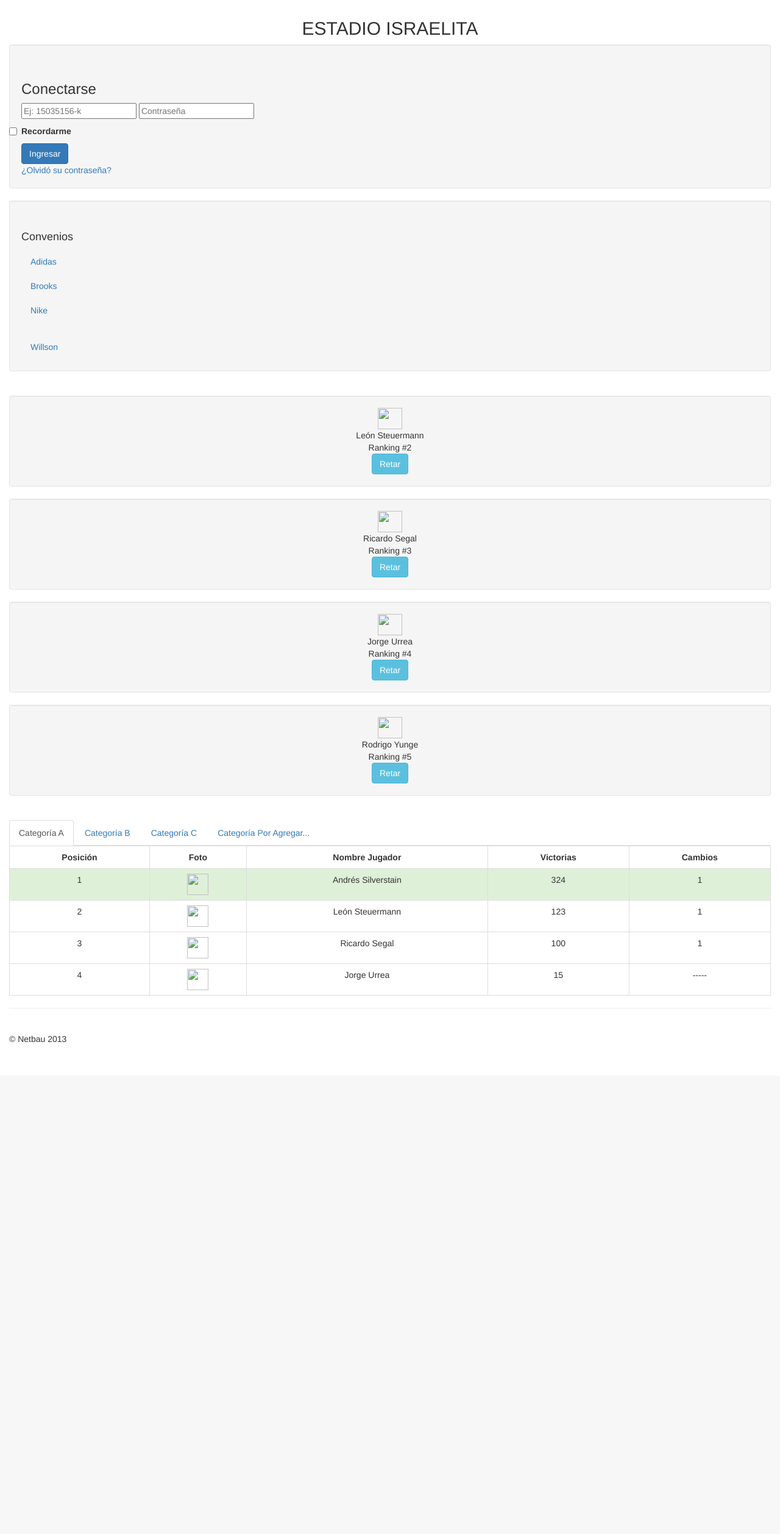
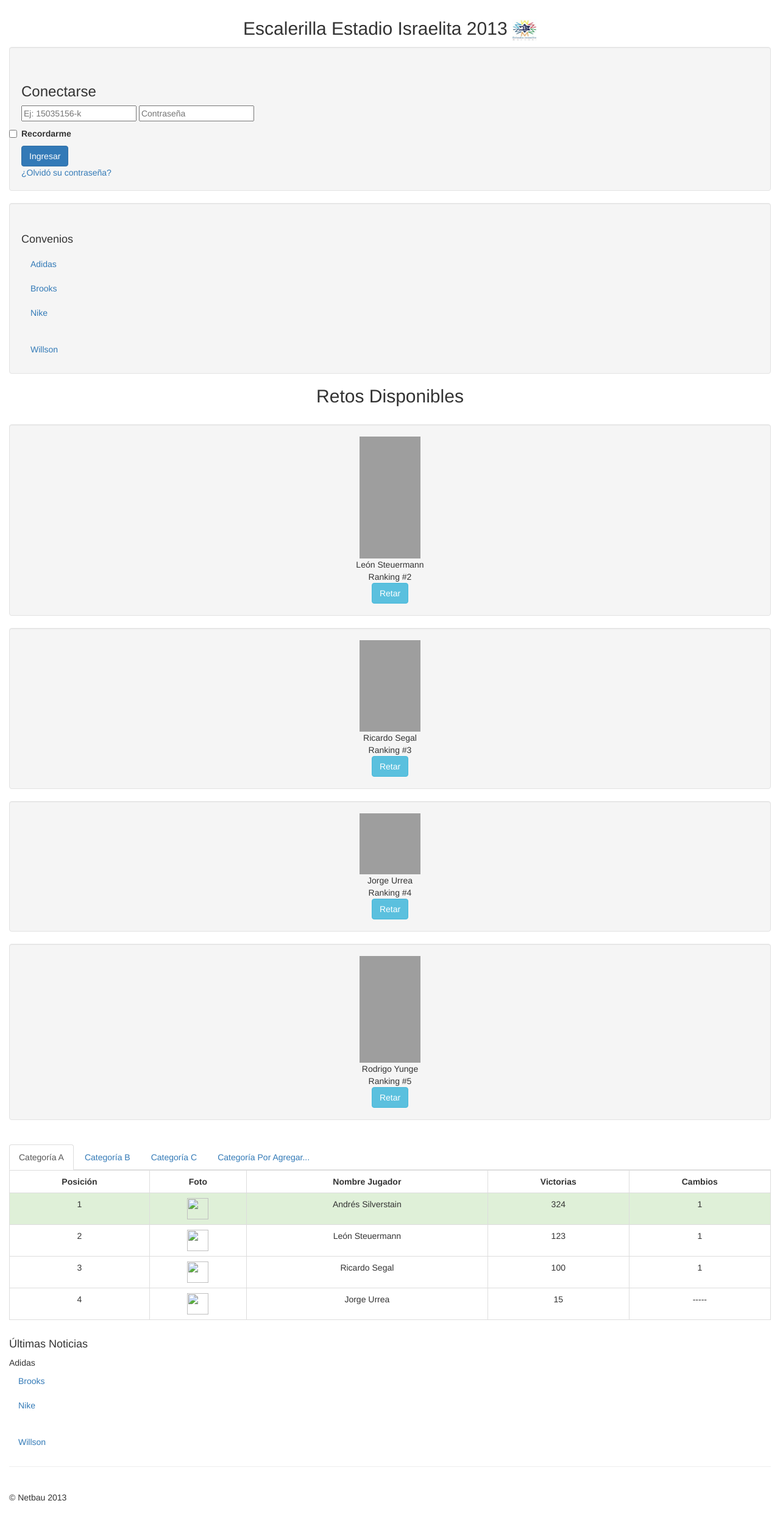
Before and after one commit to Netbau/escalerilla, a PHP site: page /usuario.php in a window 1280 px wide. Shown: the part 50-2566 px from the top of the page at 61% size. Before the commit the page ends 1760 px from the top, so only its background shows below. Run offline with PHP 8.4, Linux system fonts and the light colour scheme; some libraries are stand-ins or nearby versions; grey boxes are pictures that could not be loaded.

Commit message:
Cambios de Imagen

```diff
--- a/capaVistas/retosDisponibles.php
+++ b/capaVistas/retosDisponibles.php
@@ -1,24 +1,26 @@
+<center>
             <div class="span3 well"><!--1ra persona-->
-			<center><img src="#" height ="35" width="40"></center>
+			<center><img src="http://thesocialmediapro.co/wp-content/uploads/2011/11/facebook-profile-picture.jpg" height ="200" width="100"></center>
 			<center>León Steuermann</center>
 			<center>Ranking #2</center>
 			<center><a href="#" class="btn btn-info retar">Retar</a></center>
 			</div>
 			<div class="span3 well"><!--2ra persona-->
-			<center><img src="#" height ="35" width="40"></center>
+			<center><img src="http://thesocialmediapro.co/wp-content/uploads/2011/11/facebook-profile-picture.jpg" height ="150" width="100"></center>
 			<center>Ricardo Segal</center>
 			<center>Ranking #3</center>
 			<center><a href="#" class="btn btn-info retar">Retar</a></center>
 			</div>
 			<div class="span3 well"><!--3ra persona-->
-			<center><img src="#" height ="35" width="40"></center>
+			<center><img src="http://thesocialmediapro.co/wp-content/uploads/2011/11/facebook-profile-picture.jpg" height ="100" width="100"></center>
 			<center>Jorge Urrea</center>
 			<center>Ranking #4</center>
 			<center><a href="#" class="btn btn-info retar">Retar</a></center>
 			</div>
 			<div class="span3 well"><!--4ta persona-->
-			<center><img src="#" height ="35" width="40"></center>
+			<center><img src="http://thesocialmediapro.co/wp-content/uploads/2011/11/facebook-profile-picture.jpg" height ="175" width="100"></center>
 			<center>Rodrigo Yunge</center>
 			<center>Ranking #5</center>
 			<center><a href="#" class="btn btn-info retar">Retar</a></center>
 			</div>
+</center>
--- a/usuario.php
+++ b/usuario.php
@@ -52,7 +52,7 @@
     </div>
 
      <div class="container-fluid">
-       <div class="row-fluid"><h2><center>ESTADIO ISRAELITA</center></h2></div>
+       <div class="row-fluid"><h2><center>Escalerilla Estadio Israelita 2013 <img src="img/LogoEimCompacto.jpg" height ="35" width="40"></center></h2></div>
 	   <div class="row-fluid">
         <div class="span3">
           <div class="well"><!--Formulario login-->
@@ -69,8 +69,8 @@
 
         </div><!--/span-->
         <div class="span9">
-          <div class="row-fluid"> <!--Retos Disponibles-->
-		   <div class="span12 hero-unit">
+          <div class="row-fluid"><!--Retos Disponibles-->
+		   <div class="span12 hero-unit"><center><h2>Retos Disponibles</h2></center>
 
 			<?php require("capaVistas/retosDisponibles.php"); ?>
 		   </div>
@@ -83,6 +83,16 @@
           </div><!--/row-->
         </div><!--/span-->
       </div><!--/Row Fluid-->
+
+	  <div class="nav nav-list">
+			<li class="nav-header"><h4>Últimas Noticias</h4></li>
+			<li>Adidas</a></li>
+			<li><a href="#">Brooks</a></li>
+			<li><a href="#">Nike</a></li>
+			<li><a href="#">        </a></li>
+			<li><a href="#">Willson</a></li>
+
+	  </div>
 
       <hr>
 
```
Also changed, not shown: capaVistas/ultimosGanadores.php (+7 -8 lines).
